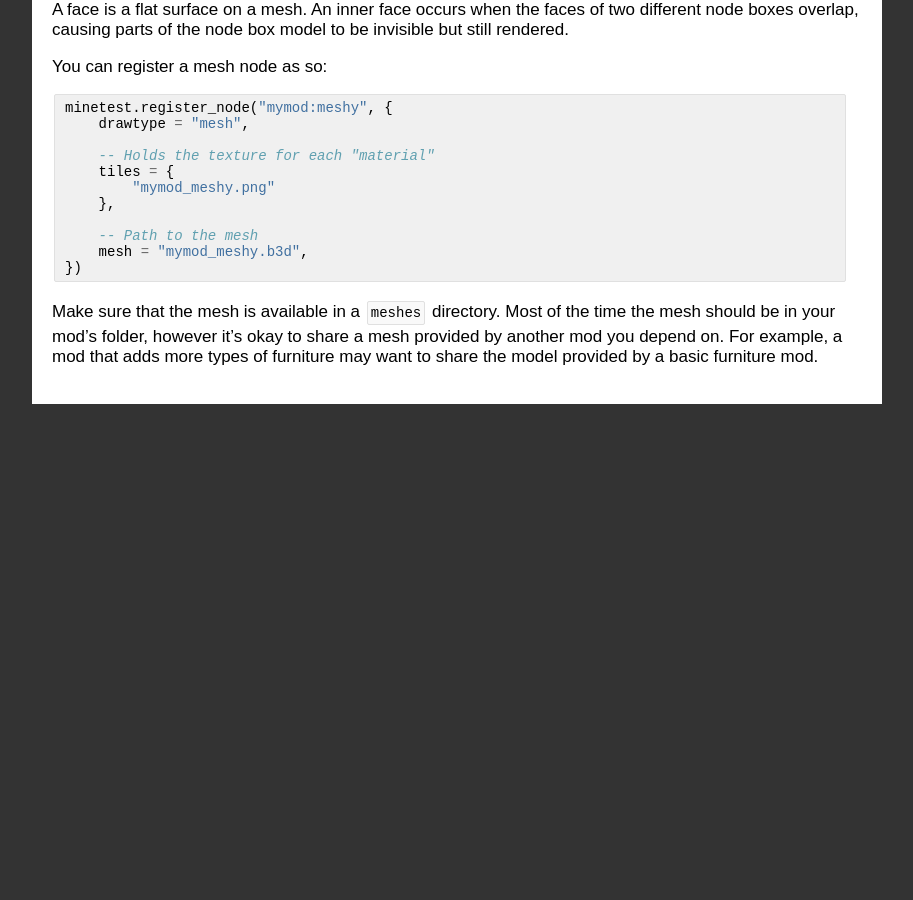
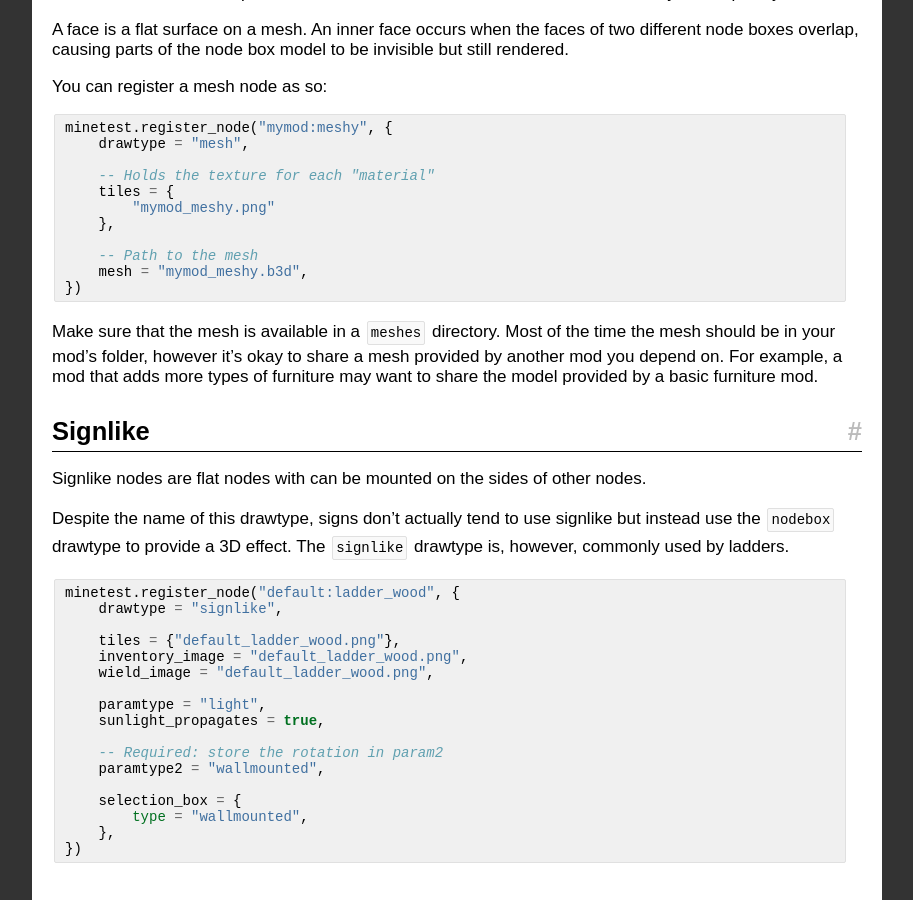
Before and after one commit to rubenwardy/minetest_modding_book, a Jekyll site: the page built from en/chapters/node_drawtypes.md, in a window 1280 px wide and 900 px high, scrolled down 6635 px. Shown: the whole window, without its empty margins (308-1221 px from the left). Built offline with Jekyll 4.4.1, drawn with Linux system fonts in a browser that asks for light colours; nearby versions of some CDN libraries; before the commit the page ends 7039 px from its top, so only the background shows below that; some of the changed text lies outside the part shown.

Commit message:
Node Drawtypes: Add signlike

```diff
--- a/en/chapters/node_drawtypes.md
+++ b/en/chapters/node_drawtypes.md
@@ -414,3 +415,31 @@ Most of the time the mesh should be in your mod's folder, however it's okay to
 share a mesh provided by another mod you depend on. For example, a mod that
 adds more types of furniture may want to share the model provided by a basic
 furniture mod.
+
+## Signlike
+
+Signlike nodes are flat nodes with can be mounted on the sides of other nodes.
+
+Despite the name of this drawtype, signs don't actually tend to use signlike but
+instead use the `nodebox` drawtype to provide a 3D effect. The `signlike` drawtype
+is, however, commonly used by ladders.
+
+{% highlight lua %}
+minetest.register_node("default:ladder_wood", {
+    drawtype = "signlike",
+
+    tiles = {"default_ladder_wood.png"},
+    inventory_image = "default_ladder_wood.png",
+    wield_image = "default_ladder_wood.png",
+
+    paramtype = "light",
+    sunlight_propagates = true,
+
+    -- Required: store the rotation in param2
+    paramtype2 = "wallmounted",
+
+    selection_box = {
+        type = "wallmounted",
+    },
+})
+{% endhighlight %}
```
Also changed, not shown: other parts of en/chapters/node_drawtypes.md (+2 -1 lines).
